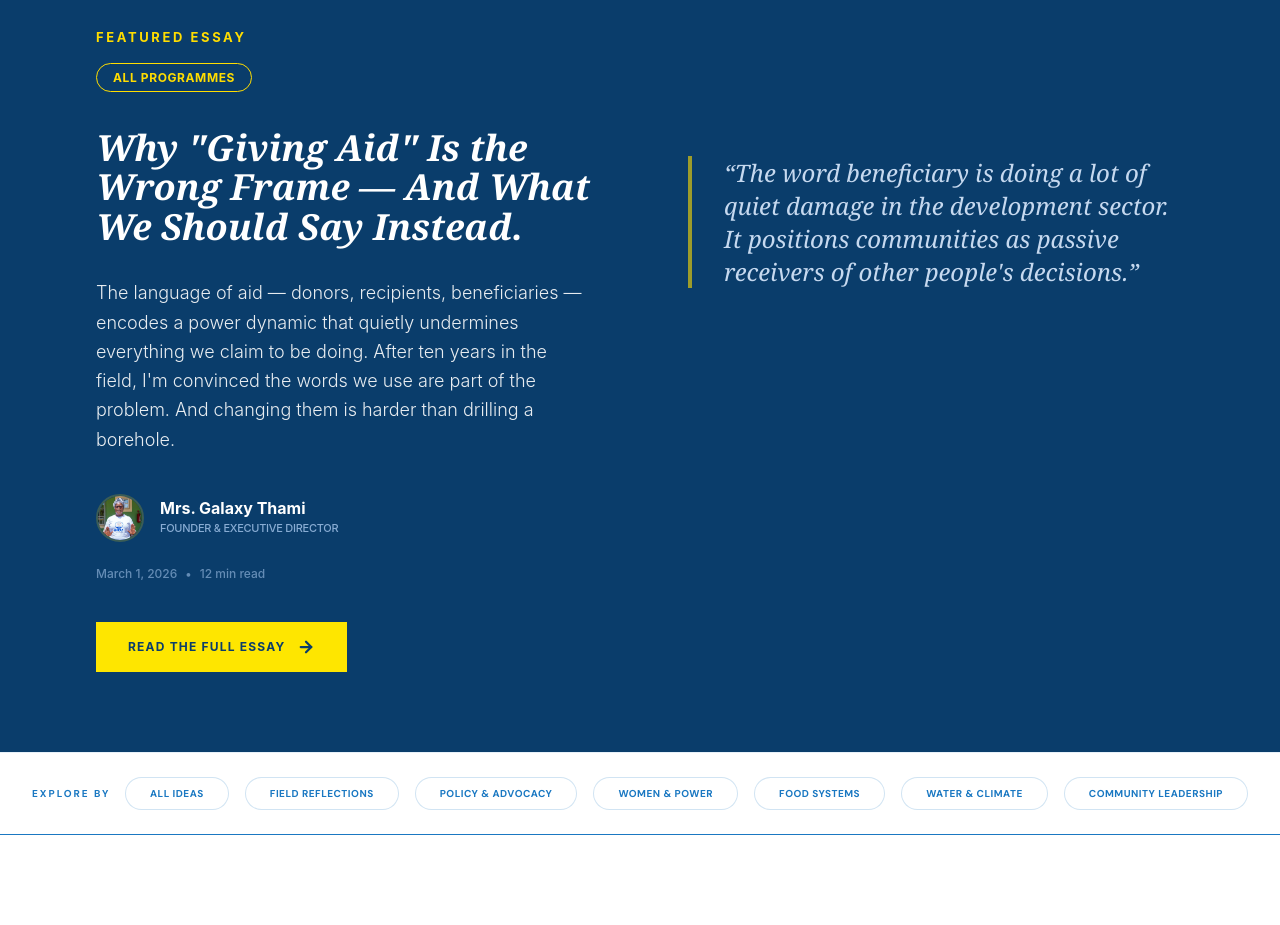
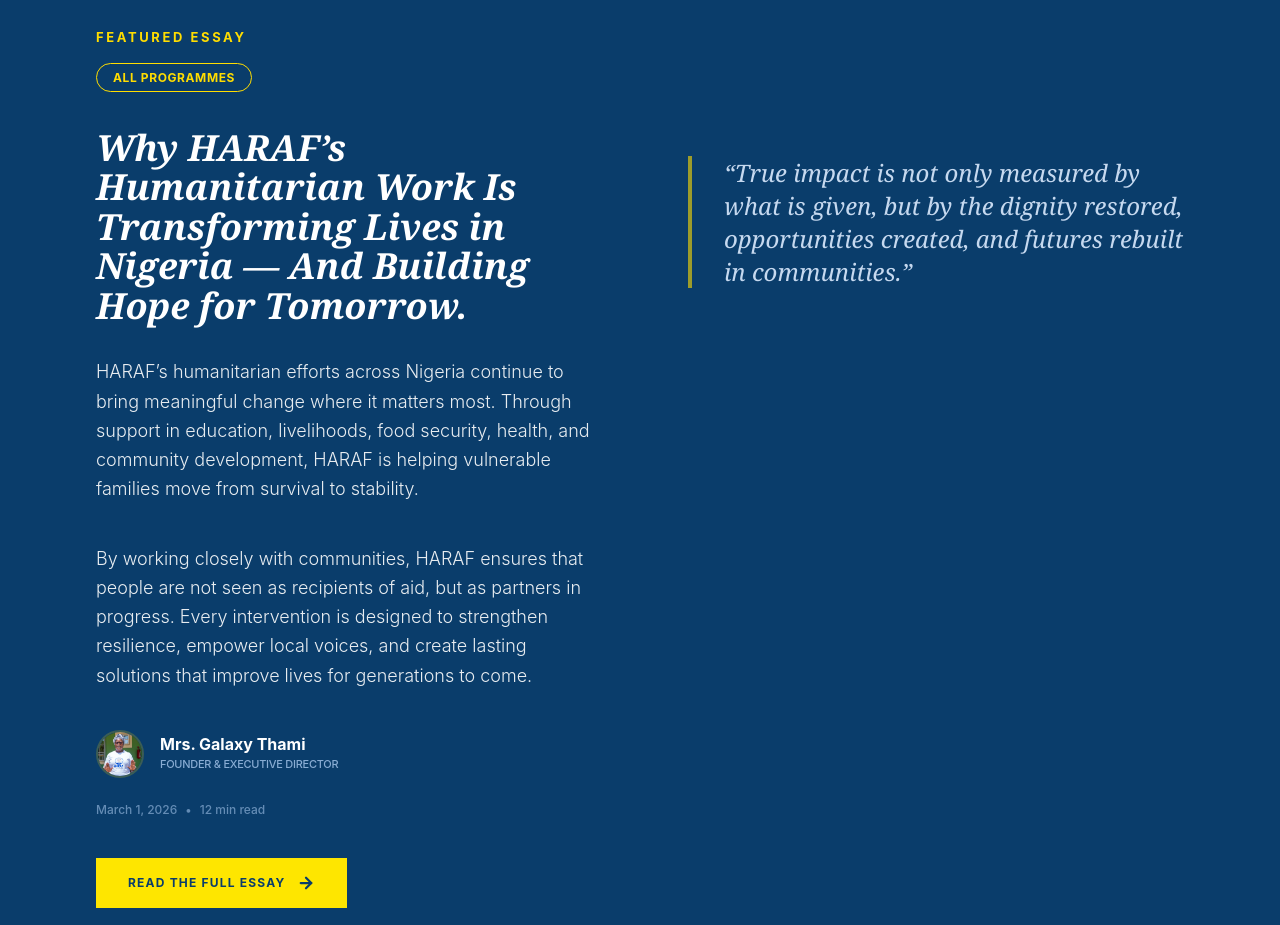
Before and after one commit to NwachukwuSam/haraf_web, a React (Vite) app: page /ideas in a window 1280 px wide. Shown: the part 780-1705 px from the top of the page. Built offline with nearby package versions, Linux system fonts and the light colour scheme; a web font is replaced by a local one.

Commit message:
Updated Featured essay

```diff
--- a/src/components/ideas/FeaturedEssay.jsx
+++ b/src/components/ideas/FeaturedEssay.jsx
@@ -41,17 +41,16 @@
 
           {/* Title */}
           <h1 className="text-2xl md:text-4xl font-serif italic font-bold leading-[1.1] mb-8">
-            Why "Giving Aid" Is the Wrong Frame — And What We Should Say Instead.
+            Why HARAF’s Humanitarian Work Is Transforming Lives in Nigeria — And Building Hope for Tomorrow.
           </h1>
 
           {/* Excerpt */}
           <p className="text-blue-10/80 text-lg leading-relaxed mb-10 font-light opacity-90">
-            The language of aid — donors, recipients, beneficiaries — encodes a power
-            dynamic that quietly undermines everything we claim to be doing. After ten
-            years in the field, I'm convinced the words we use are part of the problem.
-            And changing them is harder than drilling a borehole.
+            HARAF’s humanitarian efforts across Nigeria continue to bring meaningful change where it matters most. Through support in education, livelihoods, food security, health, and community development, HARAF is helping vulnerable families move from survival to stability.
           </p>
-
+          <p className="text-blue-10/80 text-lg leading-relaxed mb-10 font-light opacity-90">
+            By working closely with communities, HARAF ensures that people are not seen as recipients of aid, but as partners in progress. Every intervention is designed to strengthen resilience, empower local voices, and create lasting solutions that improve lives for generations to come.
+          </p>
           {/* Author Info */}
           <div className="flex items-center gap-4 mb-6">
             <img
@@ -91,8 +90,7 @@
         <div className="lg:mt-32 relative flex-1">
           <div className="border-l-4 border-[#FFDD00]/60 pl-8">
             <blockquote className="text-3xl md:text-2xl font-serif italic font-medium leading-snug text-blue-100 opacity-90">
-              “The word beneficiary is doing a lot of quiet damage in the development sector.
-              It positions communities as passive receivers of other people's decisions.”
+              “True impact is not only measured by what is given, but by the dignity restored, opportunities created, and futures rebuilt in communities.”
             </blockquote>
           </div>
         </div>
```
